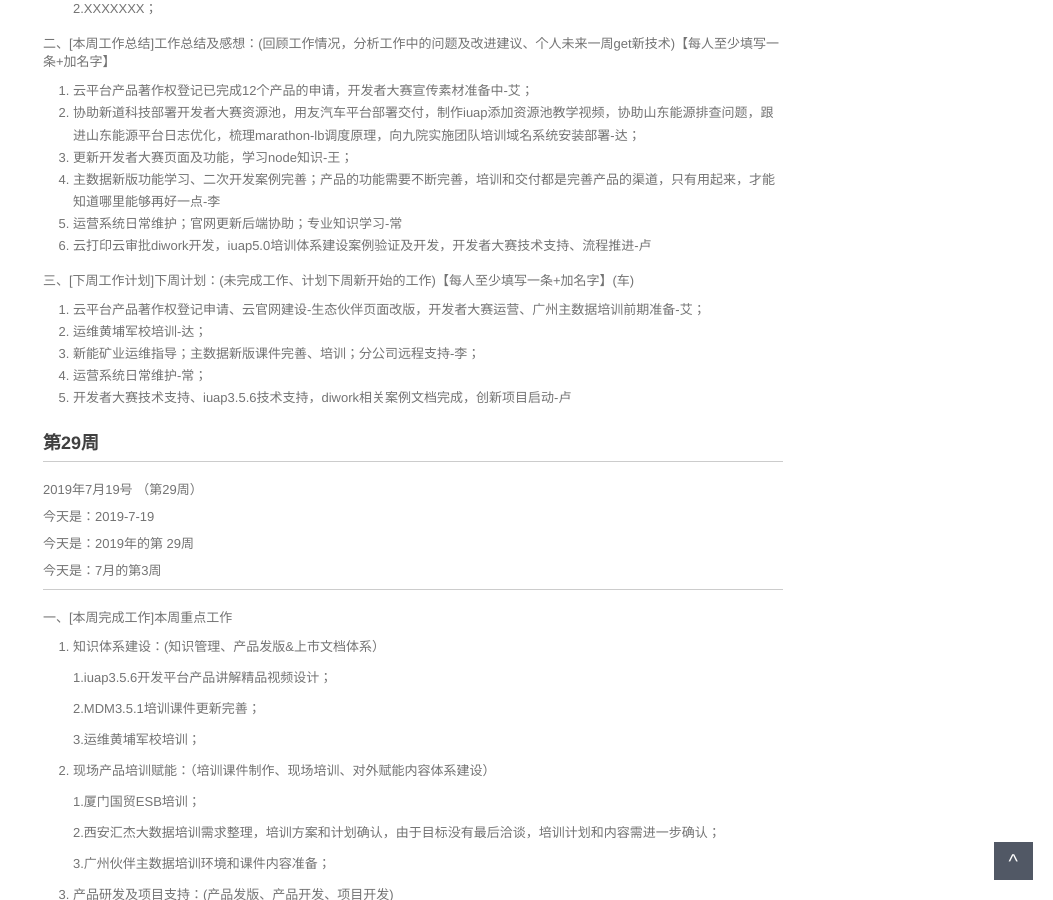
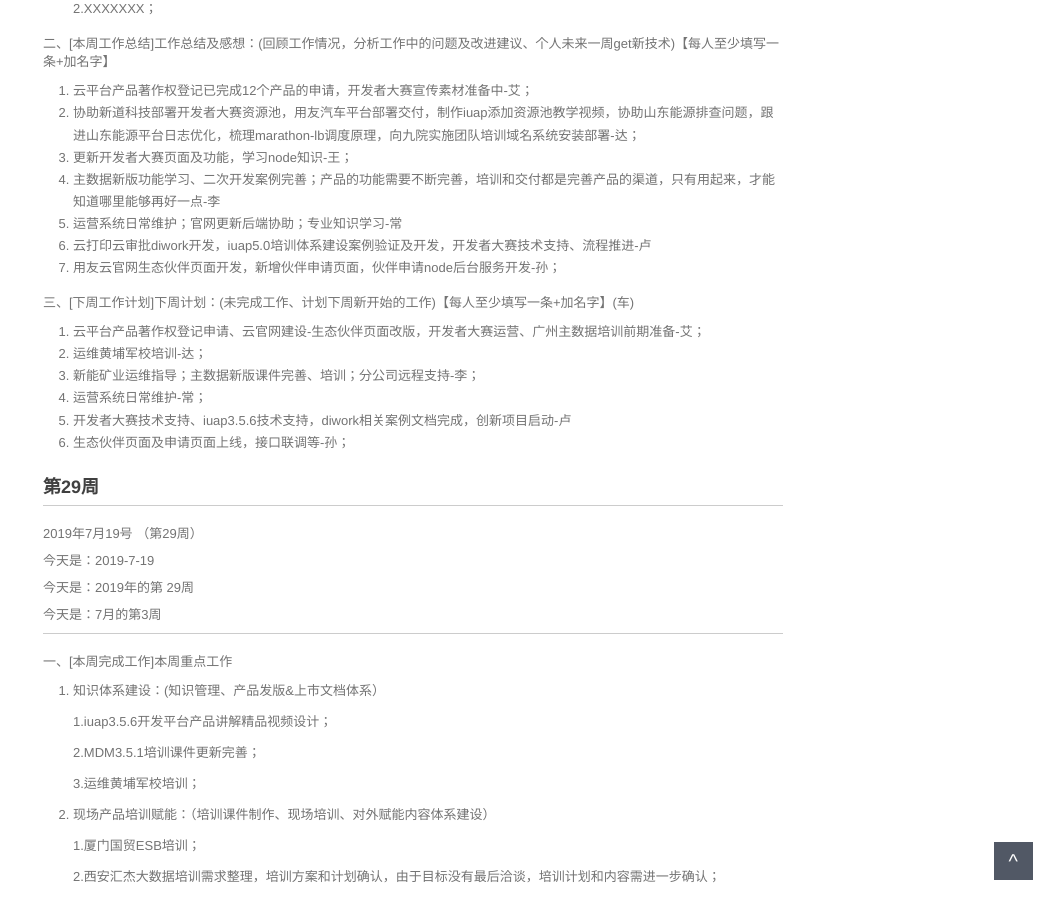
Before and after one commit to walllFlower/blog, a Jekyll site: the page built from _posts/2018-07-17-day_report_cxz.md, in a window 1280 px wide and 900 px high, scrolled down 1253 px. Shown: the whole window, without its empty margins (227-1280 px from the left). Built offline with Jekyll 4.4.1, drawn with Linux system fonts in a browser that asks for light colours; comment, search, counter and statistics services are not loaded.

Commit message:
Update 2018-07-17-day_report_cxz.md

```diff
--- a/_posts/2018-07-17-day_report_cxz.md
+++ b/_posts/2018-07-17-day_report_cxz.md
@@ -81,6 +81,7 @@ categories: 技术运营工作周报
 4. 主数据新版功能学习、二次开发案例完善；产品的功能需要不断完善，培训和交付都是完善产品的渠道，只有用起来，才能知道哪里能够再好一点-李
 5. 运营系统日常维护；官网更新后端协助；专业知识学习-常
 6. 云打印云审批diwork开发，iuap5.0培训体系建设案例验证及开发，开发者大赛技术支持、流程推进-卢
+7. 用友云官网生态伙伴页面开发，新增伙伴申请页面，伙伴申请node后台服务开发-孙；
 
 三、[下周工作计划]下周计划：(未完成工作、计划下周新开始的工作)【每人至少填写一条+加名字】(车)
 
@@ -89,6 +90,7 @@ categories: 技术运营工作周报
 3. 新能矿业运维指导；主数据新版课件完善、培训；分公司远程支持-李；
 4. 运营系统日常维护-常；
 5. 开发者大赛技术支持、iuap3.5.6技术支持，diwork相关案例文档完成，创新项目启动-卢
+6. 生态伙伴页面及申请页面上线，接口联调等-孙；
 
 ###  第29周
 
```
